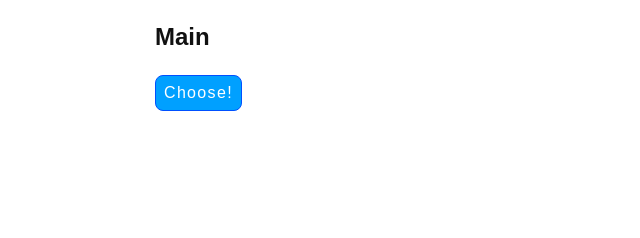
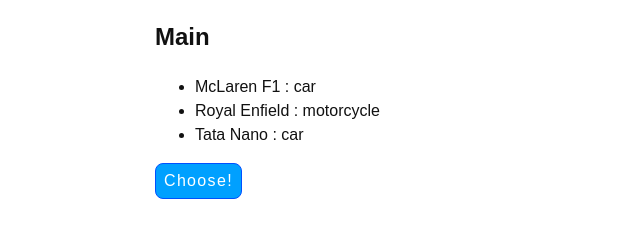
Before and after one commit to Capgemini/angular_unit_example, a website: page app/app.html in a window 1280 px wide. Shown: the part 72-310 px from the top of the page, without its empty margins (5-645 px from the left). Drawn offline with nearby package versions, Linux system fonts and the light colour scheme.

Commit message:
Update main.html

```diff
--- a/app/main/main.html
+++ b/app/main/main.html
@@ -2,7 +2,7 @@
   <h2>Main</h2>
 
   <ul>
-    <li data-ng-repeat="vehicle in main.vehicles.list">
+    <li data-ng-repeat="vehicle in main.vehicles.getList()">
       {{ vehicle.name }} : {{ vehicle.type }}
     </li>
   </ul>
```
